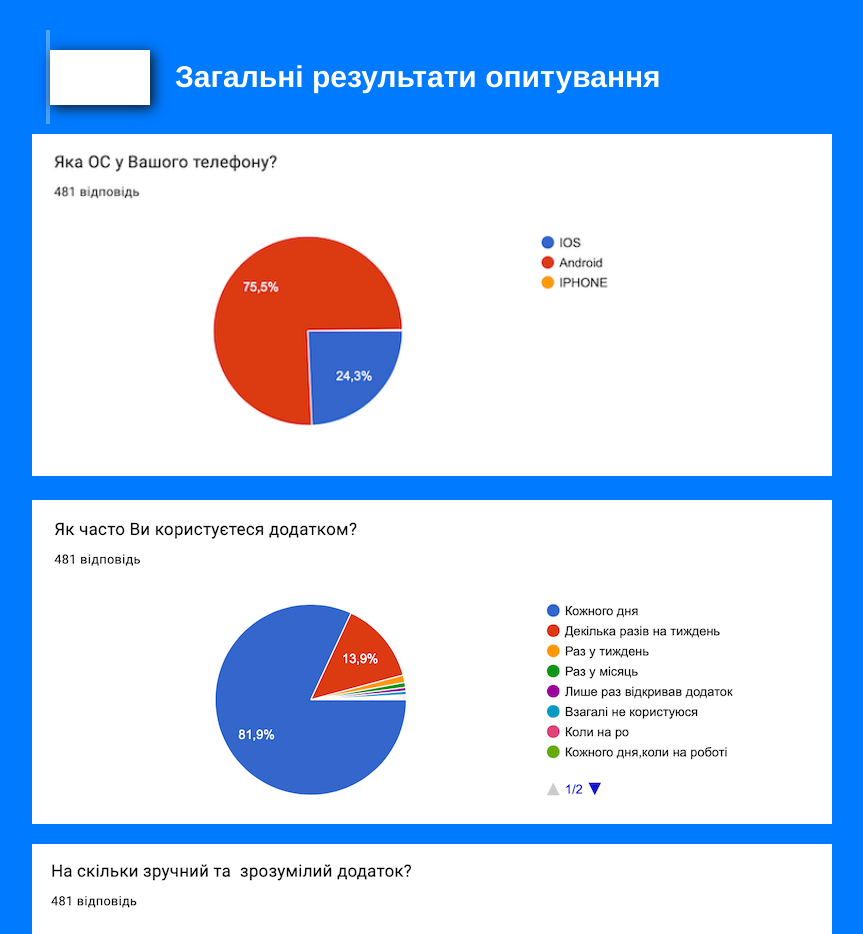
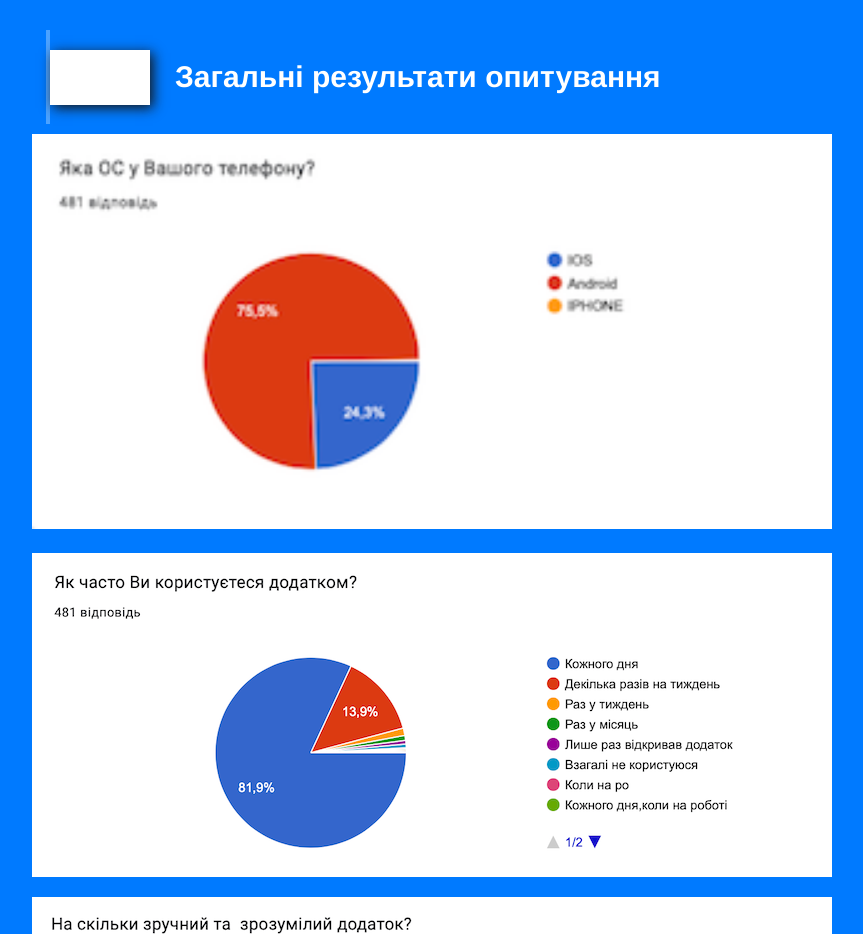
Before and after one commit to OlenaBilousova/olenabilousova.github.op.io, a plain HTML site: page index.html in a window 1280 px wide. Shown: the part 1520-2454 px from the top of the page, without its empty margins (208-1071 px from the left). Drawn offline with Linux system fonts and the light colour scheme.

Commit message:
Update index.html

```diff
--- a/index.html
+++ b/index.html
@@ -71,7 +71,7 @@
                   </div>
                   <div class="pollImg">
                     <picture>
-                        <source media="(max-width: 300px)" srcset="A1v2.png">
+                        <source media="(min-width: 320px)" srcset="A1v2.png">
                         <img src="A1v1.png" alt="" width="800" >
 
                     </picture>
```
